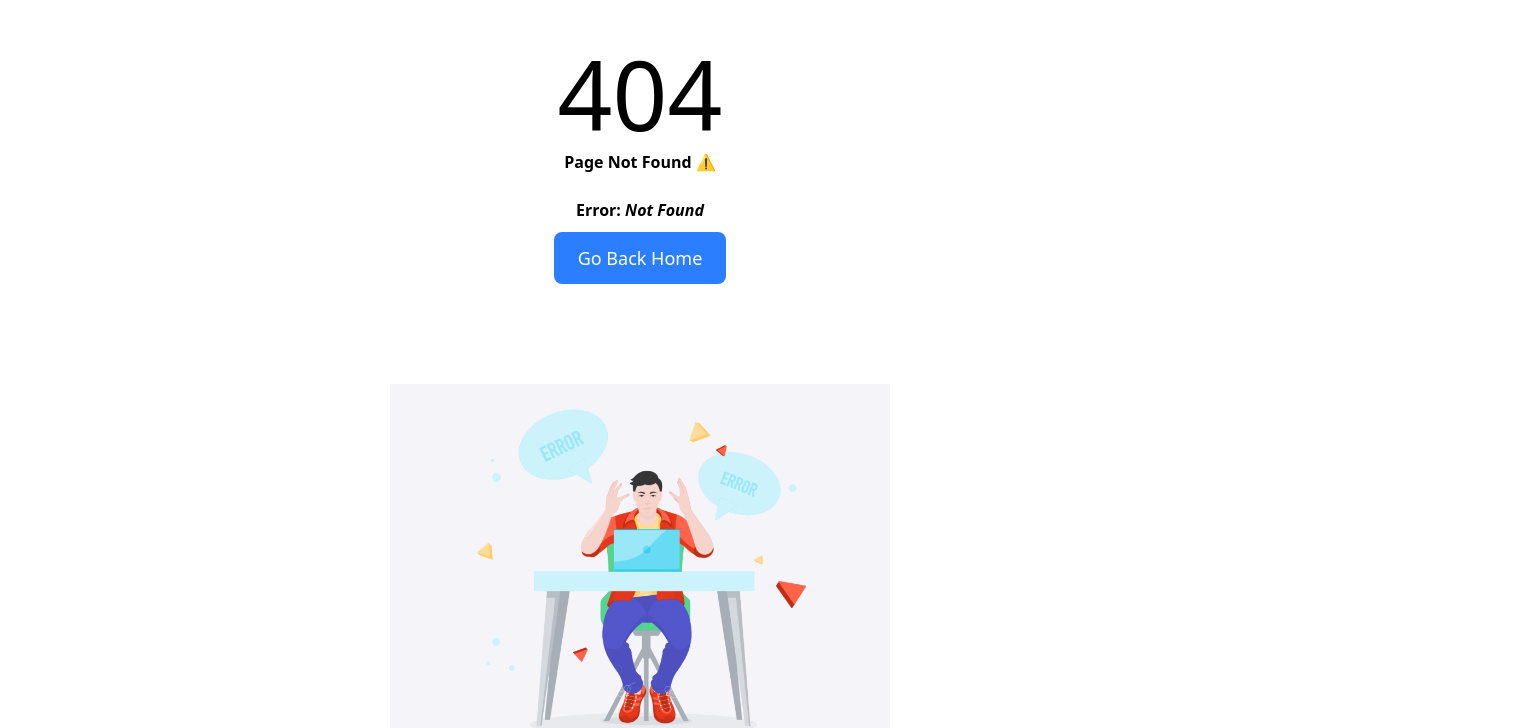
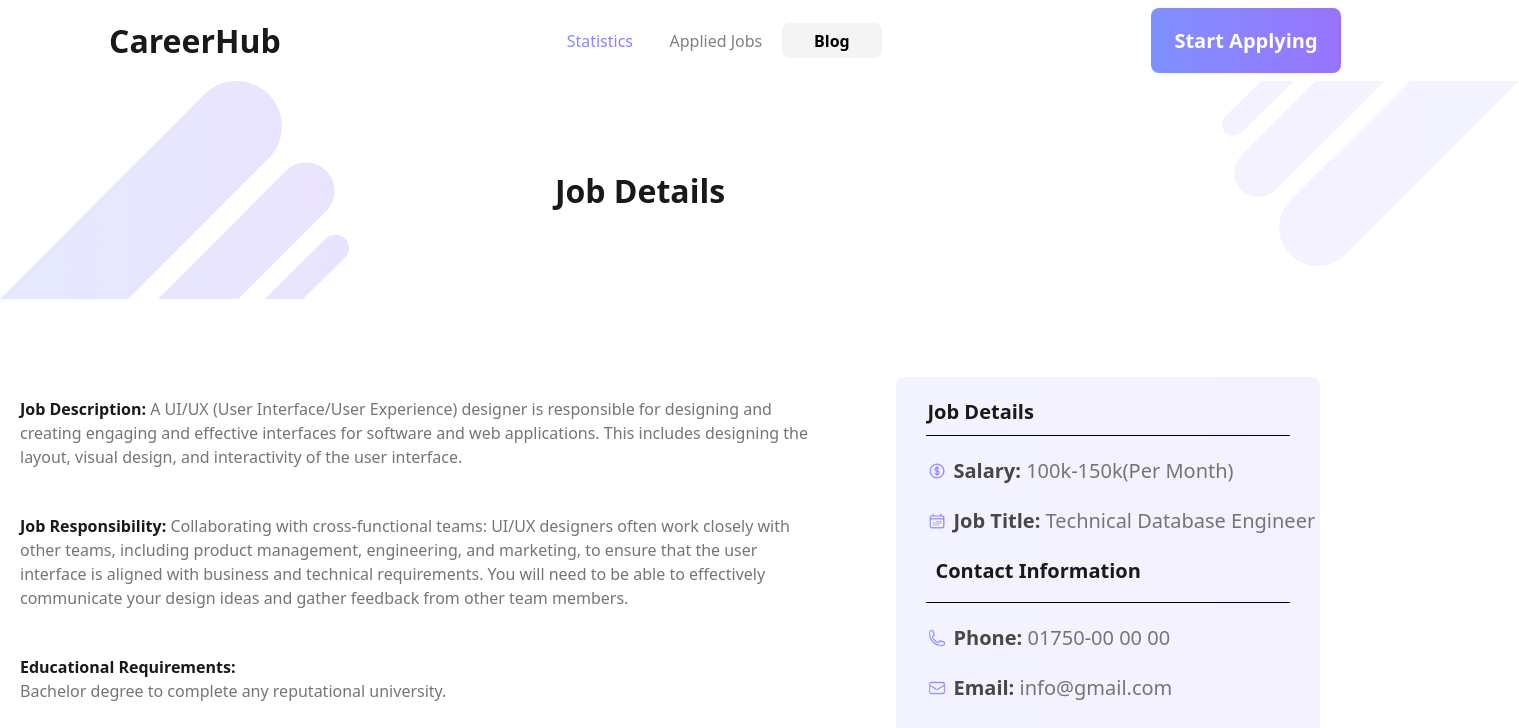
Before and after one commit to AtiqurRahmanLabib/career_hub, a React (Vite) app: page /blogs/1 in a window 1280 px wide. Before the commit this address had no page. Shown: the top 728 px of the page, 1519 px wide, since content can reach past the window. Built offline with nearby package versions, Linux system fonts and the light colour scheme.

Commit message:
added the blogs section

```diff
--- /dev/null
+++ b/src/Components/Blogs/Blogs.jsx
@@ -0,0 +1,73 @@
+import bg1 from '../../assets/images/bg1.png'
+import bg2 from '../../assets/images/bg2.png'
+import taka from '../../assets/icons/money.png'
+import IconPhone from '../../assets/icons/phone.png'
+import calender from '../../assets/icons/calendar.png'
+import Iconemail from '../../assets/icons/email.png'
+import IconLocation from '../../assets/icons/location2.png'
+import { useLoaderData, useParams } from "react-router-dom";
+
+const Blogs = () => {
+    const jobs = useLoaderData();
+    const { id } = useParams();
+    const idInt = parseInt(id);
+    const job = jobs.find(job => job.id === idInt);
+    const { job_description, job_responsibility, educational_requirements, experiences, salary, job_title, contact_information} = job;
+    return (
+        <div className='mb-[100px]'>
+            <div className='flex '>
+                <img className='absolute' src={bg1} alt="bg1" />
+                <h1 className='text-center w-full h-[220px] content-center font-extrabold text-[32px] text-[#1A1919]'>Job Details</h1>
+                <img className='absolute ml-[1222px]' src={bg2} alt="" />
+            </div>
+
+            <div className='w-[1321px] h-[550px] mx-auto mt-19 grid grid-cols-2 gap-5'>
+
+            <div className='w-[830px] h-auto p-5 grid '>
+            <h1 className='text-[#1A1919] font-extrabold text-[16px] '>Job Description: <span className='text-[#757575] font-medium text-[16px]'> {job_description}</span></h1>
+            <h1 className='text-[#1A1919] font-extrabold text-[16px] mt-5'>Job Responsibility: <span className='text-[#757575] font-medium text-[16px]'>{job_responsibility}</span></h1>
+            <h1 className='text-[#1A1919] font-extrabold text-[16px] mt-5'>Educational Requirements: <br /> <span className='text-[#757575] font-medium text-[16px]'>{educational_requirements}</span></h1>
+            <h1 className='text-[#1A1919] font-extrabold text-[16px] mt-5'>Experiences: <br /> <span className='text-[#757575] font-medium text-[16px]'>{experiences}</span></h1>
+            </div>
+
+                <div className='w-[424px] h-[461px] rounded-[8px] ml-[225px]  bg-gradient-to-r from-[#7E90FE]/10 to-[#9873FF]/10'>
+                        <h1 className='mt-5 ml-8 font-extrabold text-[20px] text-[#1A1919]'>Job Details</h1>
+                        <hr className='w-[364px] mx-auto mt-2' />
+                        <div>
+                            <div className='mt-5 ml-8'>
+                                <div className='flex items-center gap-2'>
+                                <img className='w-[18px] h-[18px]' src={taka} alt="" />
+                                <h1 className='text-[#474747] text-[20px] font-bold'>Salary: <span className='text-[#757575] text-[20px] font-medium'>{salary}(Per Month)</span></h1>
+                                </div>
+                                <div className='flex items-center gap-2 mt-5'>
+                                    <img className='w-[18px] h-[18px]' src={calender} alt="" />
+                                    <h1 className='text-[#474747] text-[20px] font-bold' >Job Title: <span className='text-[#757575] text-[20px] font-medium'>{job_title}</span></h1>
+                                </div>
+                                <h1 className='mt-5 ml-2 font-extrabold text-[20px] text-[#1A1919]'>Contact Information</h1>
+                            </div>
+                                <hr className='w-[364px] mx-auto mt-4' />
+
+                                <div className='flex items-center gap-2 mt-5 ml-8'>
+                                <img className='w-[18px] h-[18px]' src={IconPhone} alt="" />
+                                <h1 className='text-[#474747] text-[20px] font-bold'>Phone: <span className='text-[#757575] text-[20px] font-medium'>{contact_information.phone}</span></h1>
+                                </div>
+
+                                <div className='flex items-center gap-2 mt-5 ml-8'>
+                                <img className='w-[18px] h-[18px]' src={Iconemail} alt="" />
+                                <h1 className='text-[#474747] text-[20px] font-bold'>Email: <span className='text-[#757575] text-[20px] font-medium'>{contact_information.email}</span></h1>
+                                </div>
+
+                                <div className='flex items-center gap-2 mt-5 ml-8'>
+                                <img className='w-[18px] h-[18px]' src={IconLocation} alt="" />
+                                <h1 className='text-[#474747] text-[20px] font-bold'>Address: <span className='text-[#757575] text-[20px] font-medium'>{contact_information.address}</span></h1>
+                                </div>
+                        </div>
+                </div>
+                <button className="text-[#FFFFFF] bg-gradient-to-r from-[#7E90FE] to-[#9873FF] rounded-[4px] w-[425px] h-[65px] text-[20px] font-extrabold ml-[894px]">Apply Now</button>
+            </div>
+
+        </div>
+    );
+};
+
+export default Blogs;
--- a/src/Components/FeaturedJobs/FeaturedJob.jsx
+++ b/src/Components/FeaturedJobs/FeaturedJob.jsx
@@ -1,11 +1,11 @@
+import { Link } from "react-router-dom";
 import iconLocation from "../../assets/icons/Location.png";
 import iconSalary from "../../assets/icons/money.png";
 const FeaturedJob = ({ job }) => {
-    const { logo, job_title, salary, location, remote_or_onsite, job_type, company_name } = job;
-    console.log(job);
+    const {id, logo, job_title, salary, location, remote_or_onsite, job_type, company_name } = job;
     return (
         <div>
-            <div className="w-[548px] h-[292px] rounded-[10px] border mx-auto mt-4 p-6 ">
+            <div className="w-[548px] h-[292px] rounded-[10px]  bg-gradient-to-r from-[#7E90FE]/20 to-[#9873FF]/20 mx-auto mt-4 p-6 ">
                 <img className="w-[116.69px] h-[40px]" src={logo} alt="company-logo" />
                 <h1 className="font-extrabold text-[20px] text-[#474747]">{job_title}</h1>
                 <p className=" text-[#474747] font-semibold text-[18px]">{company_name}</p>
@@ -31,8 +31,10 @@ const FeaturedJob = ({ job }) => {
                         <p className="text-[#757575] text-[20px] font-semibold">{salary}</p>
                     </div>
                 </div>
-                    <button className="text-[#FFFFFF] bg-gradient-to-r from-[#7E90FE] to-[#9873FF] rounded-[4px] w-[157px] h-[49px]  mt-5 text-[18px] font-extrabold ">View Details</button>
+               <Link to={`/blogs/${id}`}>
+               <button className="text-[#FFFFFF] bg-gradient-to-r from-[#7E90FE] to-[#9873FF] rounded-[4px] w-[157px] h-[49px]  mt-5 text-[18px] font-extrabold ">View Details</button>
 
+               </Link>
             </div>
         </div>
     );
--- a/src/Components/FeaturedJobs/FeaturedJobs.jsx
+++ b/src/Components/FeaturedJobs/FeaturedJobs.jsx
@@ -4,11 +4,12 @@ import FeaturedJob from "./FeaturedJob";
 
 const FeaturedJobs = () => {
     const [jobs, setJobs] = useState([]);
+    const [datalength, setDataLength] = useState(4);
     useEffect(() => {
         fetch('../../../public/data/jobs.json')
             .then(response => response.json())
             .then(data => setJobs(data))
-    }, [])
+    }, []);
     return (
         <div>
             <h1 className="text-[48px] font-extrabold text-[#1A1919] text-center mt-[80px]">Featured Jobs</h1>
@@ -16,14 +17,19 @@ const FeaturedJobs = () => {
 
             <div className="grid grid-cols-2 gap-y-5 mt-8 mb-[60px] w-[1400px] mx-auto">
                 {
-                    jobs.map(job => <FeaturedJob
+                    jobs.slice(0, datalength).map(job => <FeaturedJob
                         key={job.id}
                         job={job}
                     ></FeaturedJob>)
                 }
             </div>
-            <div className="flex justify-center mb-[100px]">
-                <button className="bg-gradient-to-r from-[#7E90FE] to-[#9873FF] rounded-[8px] w-[174px] h-[65px] font-extrabold text-[20px]  text-white">See All Jobs</button>
+            <div className="flex justify-center mb-[100px] ">
+               <div className={datalength >= jobs.length ? "hidden" : "block"}>
+               <button onClick={() => {
+                    setDataLength(datalength + 4)
+
+                }} className="bg-gradient-to-r from-[#7E90FE] to-[#9873FF] rounded-[8px] w-[174px] h-[65px] font-extrabold text-[20px]  text-white">See All Jobs</button>
+               </div>
             </div>
         </div>
 
--- a/src/main.jsx
+++ b/src/main.jsx
@@ -6,6 +6,7 @@ import ErrorPage from './Components/error-page/error-page';
 import Statistics from './Components/Statistics/Statistics';
 import AppliedJobs from './Components/Applied-Jobs/AppliedJobs';
 import { createBrowserRouter, RouterProvider, } from "react-router-dom";
+import Blogs from './Components/Blogs/Blogs';
 
 
 const router = createBrowserRouter([
@@ -20,6 +21,10 @@ const router = createBrowserRouter([
       {
         path: "/appliedJobs", element: <AppliedJobs></AppliedJobs>,
       },
+      {
+        path: "/blogs/:id", element: <Blogs></Blogs>,
+        loader: () => fetch('../../../public/data/jobs.json')
+      },
     ]
   },
 ]);
```
